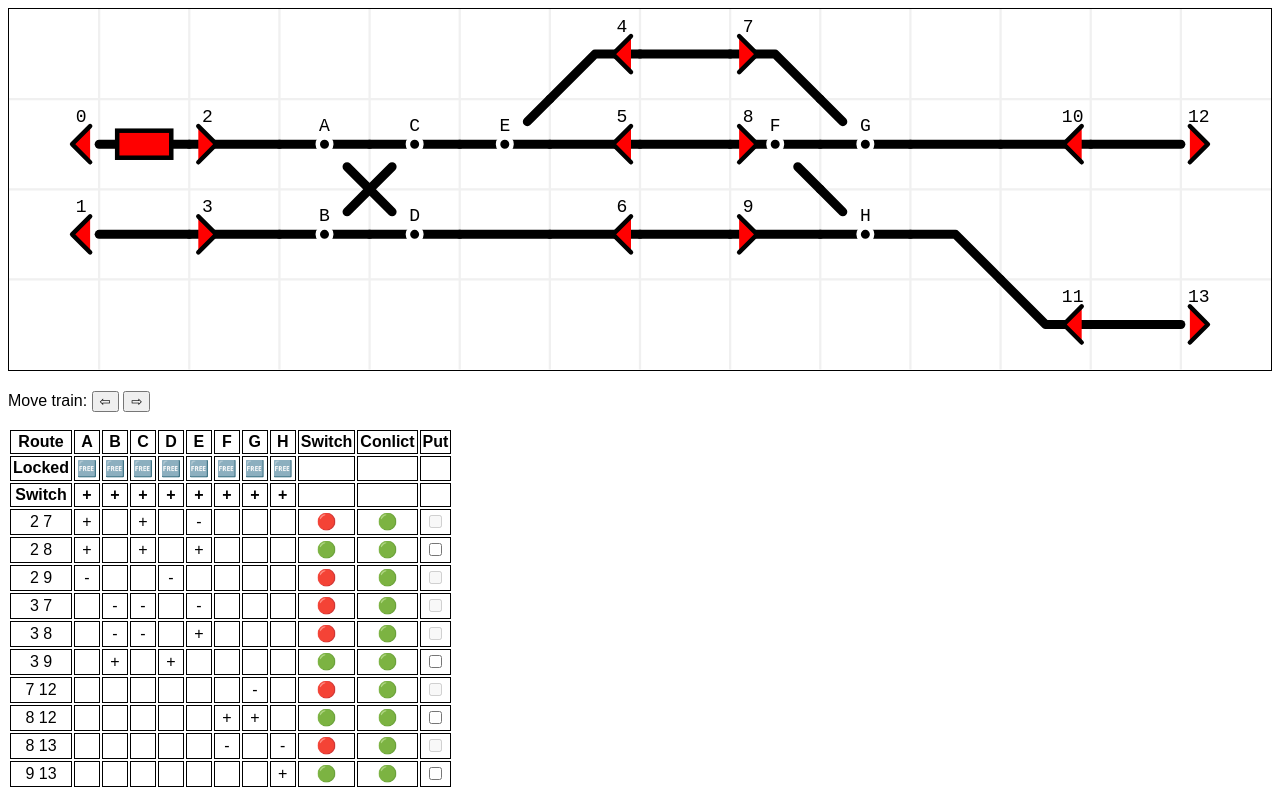
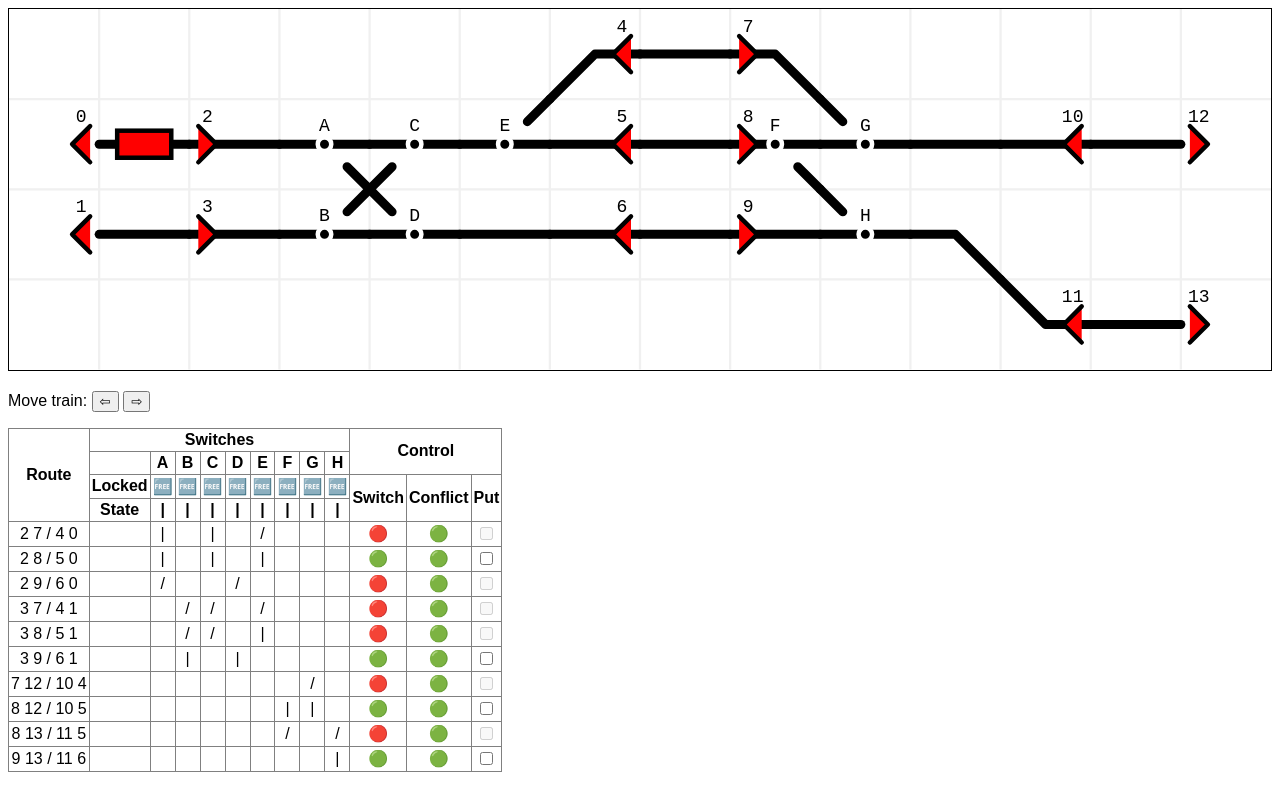
Before and after one commit to Fyrgeit/ex-arb, a website with bundled scripts: page index.html in a window 1280 px wide. Built offline with nearby package versions, Linux system fonts and the light colour scheme.

Commit message:
nice styling, routes is now an array

```diff
--- a/app.js
+++ b/app.js
@@ -179,27 +179,28 @@ function refreshDisplay() {
 function refreshTable() {
     const tableEl = document.querySelector("table");
 
+    const switchSymbols = { "+": "|", "-": "/" };
+
     tableEl.innerHTML = `
         <tr>
-            <th>Route</th>
+            <th rowspan="4">Route</th>
+            <th colspan="${data.switches.length + 1}">Switches</th>
+            <th colspan="3" rowspan="2">Control</th>
+        </tr>
+        <tr>
+            <th></th>
             <th>${data.switches.map(s => s.switchIndex).join("</th><th>")}</th>
-            <th>Switch</th>
-            <th>Conlict</th>
-            <th>Put</th>
         </tr>
         <tr>
             <th>Locked</th>
             <th>${data.switches.map(s => s.locked ? "🔒" : "🆓").join("</th><th>")}</th>
-            <th></th>
-            <th></th>
-            <th></th>
+            <th rowspan="2">Switch</th>
+            <th rowspan="2">Conflict</th>
+            <th rowspan="2">Put</th>
         </tr>
         <tr>
-            <th>Switch</th>
-            <th>${data.switches.map(s => s.template.slice(-1)).join("</th><th>")}</th>
-            <th></th>
-            <th></th>
-            <th></th>
+            <th>State</th>
+            <th>${data.switches.map(s => switchSymbols[s.template.slice(-1)]).join("</th><th>")}</th>
         </tr>
     `;
 
@@ -209,8 +210,7 @@ function refreshTable() {
             .map(route => route.usedRails)
     );
 
-    for (let routeKey in data.routes) {
-        const route = data.routes[routeKey];
+    data.routes.forEach((route, routeIndex) => {
         const rowEl = document.createElement("tr");
         tableEl.append(rowEl);
 
@@ -224,15 +224,16 @@ function refreshTable() {
         const routeObstructed = isRouteObstructed(route, obstructedRails);
 
         rowEl.innerHTML = `
-            <td>${routeKey}</td>
-            <td>${columns.map(c => c.requestedSwitchState).join("</td><td>")}</td>
+            <td>${route.upSignals + " / " + route.downSignals}</td>
+            <td></td>
+            <td>${columns.map(c => switchSymbols[c.requestedSwitchState]).join("</td><td>")}</td>
             <td>${switchesCorrect ? "🟢" : "🔴"}</td>
             <td>${routeObstructed ? "🔴" : "🟢"}</td>
         `;
 
         const checkEl = document.createElement("input");
         checkEl.setAttribute("type", "checkbox");
-        checkEl.setAttribute("id", routeKey);
+        checkEl.setAttribute("id", routeIndex);
         checkEl.checked = route.put;
 
         if (!switchesCorrect || routeObstructed) {
@@ -253,7 +254,7 @@ function refreshTable() {
         const tdEl = document.createElement("td");
         tdEl.append(checkEl);
         rowEl.append(tdEl);
-    };
+    });
 }
 
 function isRouteObstructed(route, obstructedRails) {
--- a/data.json
+++ b/data.json
@@ -238,8 +238,10 @@
             "state": "red"
         }
     ],
-    "routes": {
-        "2 7": {
+    "routes": [
+        {
+            "upSignals": "2 7",
+            "downSignals": "4 0",
             "usedRails": [
                 {
                     "x": 2,
@@ -272,7 +274,9 @@
                 "E": "-"
             }
         },
-        "2 8": {
+        {
+            "upSignals": "2 8",
+            "downSignals": "5 0",
             "usedRails": [
                 {
                     "x": 2,
@@ -305,7 +309,9 @@
                 "E": "+"
             }
         },
-        "2 9": {
+        {
+            "upSignals": "2 9",
+            "downSignals": "6 0",
             "usedRails": [
                 {
                     "x": 2,
@@ -341,7 +347,9 @@
                 "D": "-"
             }
         },
-        "3 7": {
+        {
+            "upSignals": "3 7",
+            "downSignals": "4 1",
             "usedRails": [
                 {
                     "x": 2,
@@ -378,7 +386,9 @@
                 "E": "-"
             }
         },
-        "3 8": {
+        {
+            "upSignals": "3 8",
+            "downSignals": "5 1",
             "usedRails": [
                 {
                     "x": 2,
@@ -415,7 +425,9 @@
                 "E": "+"
             }
         },
-        "3 9": {
+        {
+            "upSignals": "3 9",
+            "downSignals": "6 1",
             "usedRails": [
                 {
                     "x": 2,
@@ -447,7 +459,9 @@
                 "D": "+"
             }
         },
-        "7 12": {
+        {
+            "upSignals": "7 12",
+            "downSignals": "10 4",
             "usedRails": [
                 {
                     "x": 8,
@@ -474,7 +488,9 @@
                 "G": "-"
             }
         },
-        "8 12": {
+        {
+            "upSignals": "8 12",
+            "downSignals": "10 5",
             "usedRails": [
                 {
                     "x": 8,
@@ -502,7 +518,9 @@
                 "G": "+"
             }
         },
-        "8 13": {
+        {
+            "upSignals": "8 13",
+            "downSignals": "11 5",
             "usedRails": [
                 {
                     "x": 8,
@@ -530,7 +548,9 @@
                 "H": "-"
             }
         },
-        "9 13": {
+        {
+            "upSignals": "9 13",
+            "downSignals": "11 6",
             "usedRails": [
                 {
                     "x": 8,
@@ -557,5 +577,5 @@
                 "H": "+"
             }
         }
-    }
+    ]
 }
--- a/style.css
+++ b/style.css
@@ -46,7 +46,7 @@ svg .switch-blob.locked {
 }
 
 svg .switch-blob.locked:hover {
-    fill: gray;
+    fill: black;
 }
 
 svg .text {
@@ -79,8 +79,12 @@ svg .switch-blob:hover {
     cursor: pointer;
 }
 
+table {
+    border-collapse: collapse;
+}
+
 td, th {
-    border: 1px solid;
+    border: 1px solid #808080;
     padding: 2px;
     text-align: center;
 }
```
